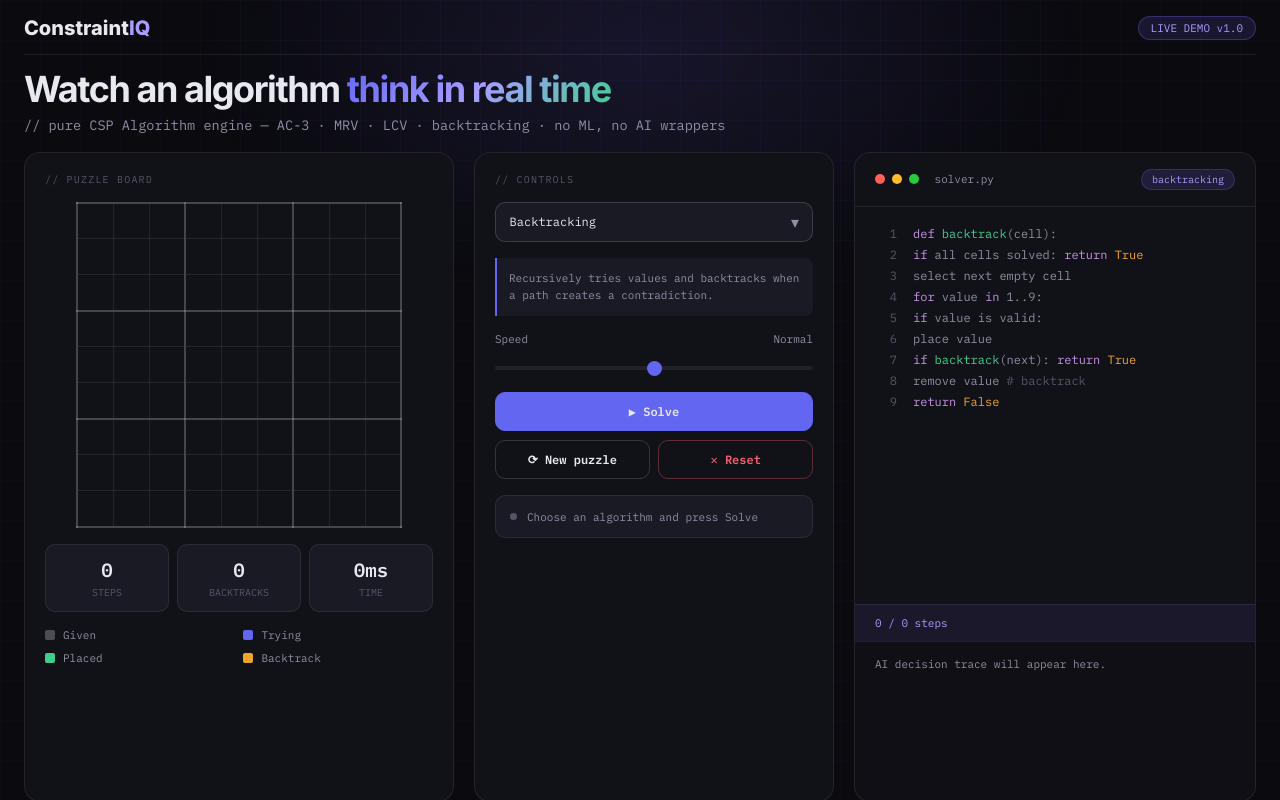
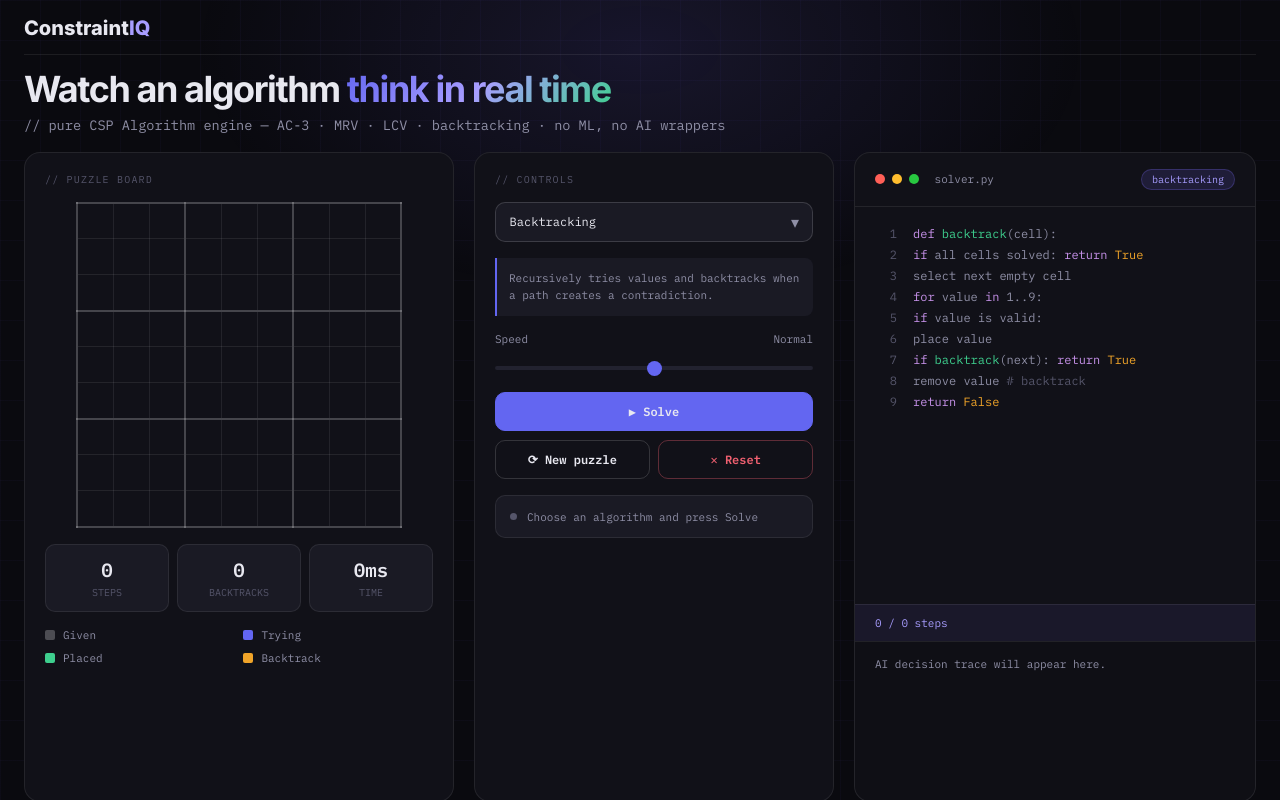
Before and after one commit to Ma-n-a-v/ConstraintIQ, a Django app: page / in a window 1280 px wide. Run offline with Django 5.2, Linux system fonts and the light colour scheme.

```diff
--- a/solver/templates/solver/index.html
+++ b/solver/templates/solver/index.html
@@ -561,7 +561,6 @@ input[type="range"]::-webkit-slider-thumb {
 
   <nav>
     <div class="logo">Constraint<span>IQ</span></div>
-    <div class="nav-badge">LIVE DEMO v1.0</div>
   </nav>
 
   <div class="hero">
```
